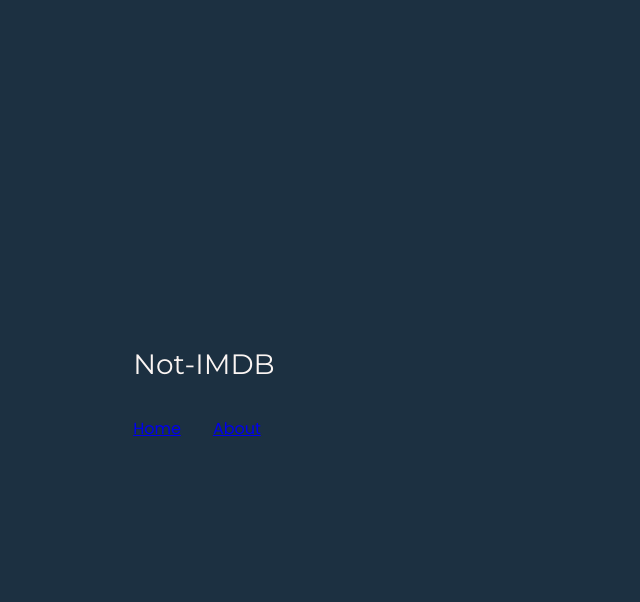
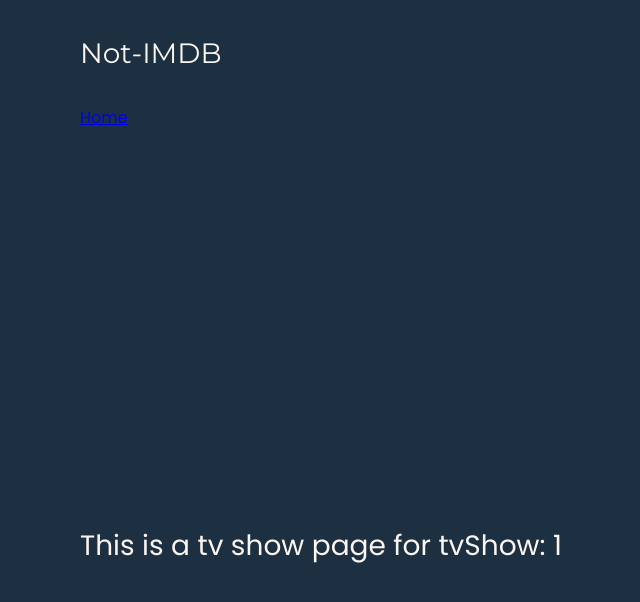
Before and after one commit to toast92/not-imdb, a Vue app: page /show/1 in a window 1280 px wide. Before the commit this address had no page. Shown: the top 602 px of the page, without its empty margins (319-959 px from the left). Built offline with nearby package versions, Linux system fonts and the light colour scheme.

Commit message:
Added a tv-show details page and linked to it on clicking any tv show

```diff
--- a/src/App.vue
+++ b/src/App.vue
@@ -10,7 +10,6 @@ import Logo from './components/Logo.vue';
 
       <nav>
         <RouterLink to="/">Home</RouterLink>
-        <RouterLink to="/about">About</RouterLink>
       </nav>
     </div>
   </header>
@@ -21,7 +20,6 @@ import Logo from './components/Logo.vue';
 <style scoped>
 header {
   line-height: 1.5;
-  max-height: 100vh;
 }
 
 .logo {
--- a/src/assets/base.scss
+++ b/src/assets/base.scss
@@ -4,6 +4,7 @@
   box-sizing: border-box;
   margin: 0;
   font-weight: normal;
+  max-height: 100vh;
 }
 
 body {
--- a/src/components/TvShowCard.vue
+++ b/src/components/TvShowCard.vue
@@ -1,5 +1,9 @@
 <script setup>
 defineProps({
+  id: {
+    type: Number,
+    required: true,
+  },
   name: {
     type: String,
     required: true
@@ -16,11 +20,13 @@ defineProps({
 </script>
 
 <template>
-  <div class="tv-show-card">
-    <h1>{{ name }}</h1>
-    <img :src="imageSrc" />
-    <span>{{ rating }}</span>
-  </div>
+  <router-link :to="{ name: 'show', params: { id: id }}">
+    <div class="tv-show-card">
+      <h4>{{ name }}</h4>
+      <img :src="imageSrc" />
+      <span>{{ rating }}</span>
+    </div>
+  </router-link>
 </template>
 
 <style scoped>
--- a/src/router/index.js
+++ b/src/router/index.js
@@ -1,21 +1,19 @@
 import { createRouter, createWebHistory } from 'vue-router';
 import HomeView from '../views/HomeView.vue';
+import TvShowView from '../views/TvShowView.vue';
 
 const router = createRouter({
   history: createWebHistory(import.meta.env.BASE_URL),
   routes: [
     {
       path: '/',
-      name: 'home',
-      component: HomeView
+      name: 'shows',
+      component: HomeView,
     },
     {
-      path: '/about',
-      name: 'about',
-      // route level code-splitting
-      // this generates a separate chunk (About.[hash].js) for this route
-      // which is lazy-loaded when the route is visited.
-      component: () => import('../views/TvShowView.vue')
+      path: '/show/:id',
+      name: 'show',
+      component: TvShowView
     }
   ]
 });
--- a/src/views/TvShowView.vue
+++ b/src/views/TvShowView.vue
@@ -1,6 +1,12 @@
+<script setup>
+import { useRoute } from 'vue-router';
+const route = useRoute();
+const showId = route.params.id;
+
+</script>
 <template>
   <div class="about">
-    <h1>This is a tv show page</h1>
+    <h1>This is a tv show page for tvShow: {{ showId }}</h1>
   </div>
 </template>
 
```
